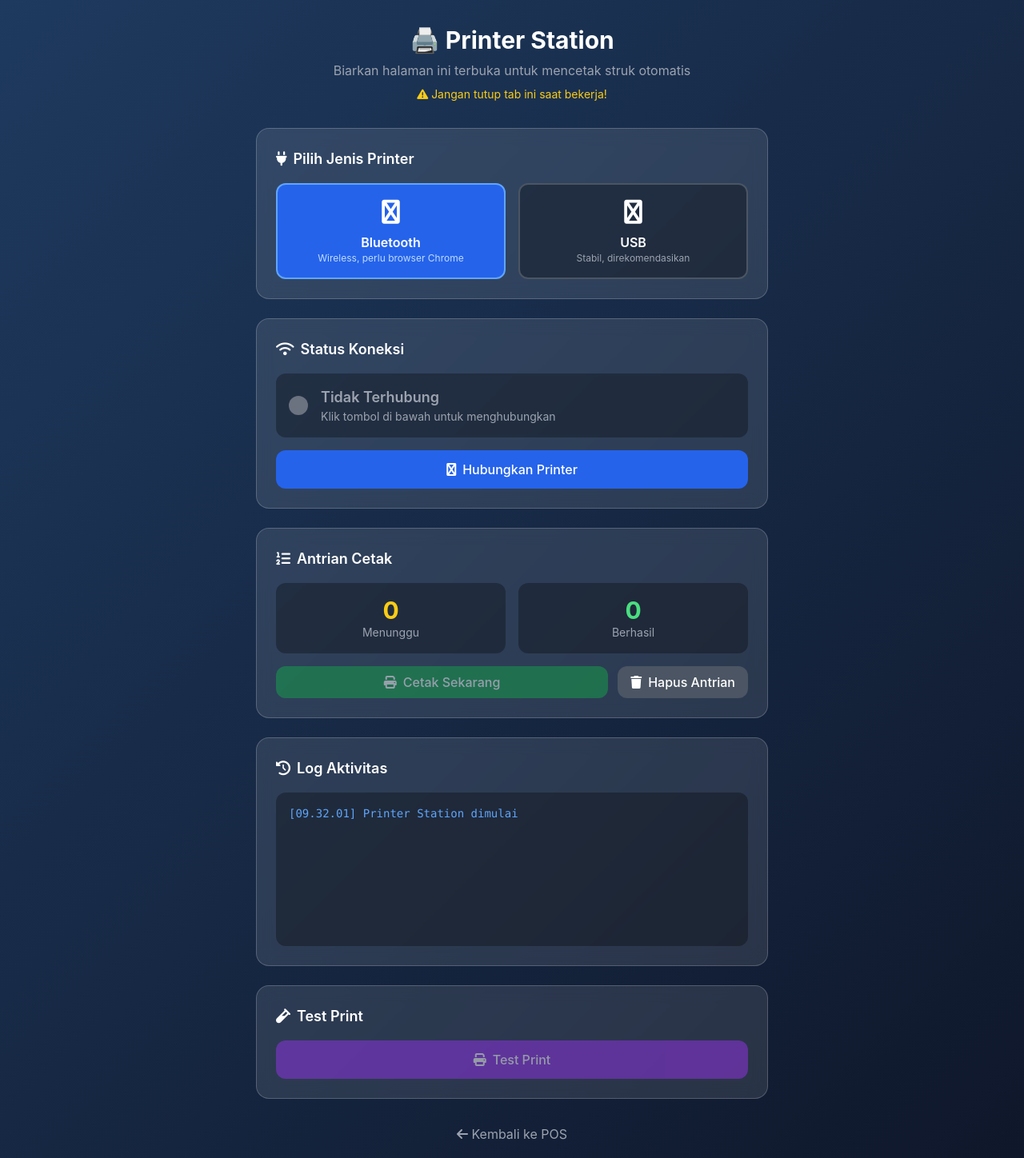
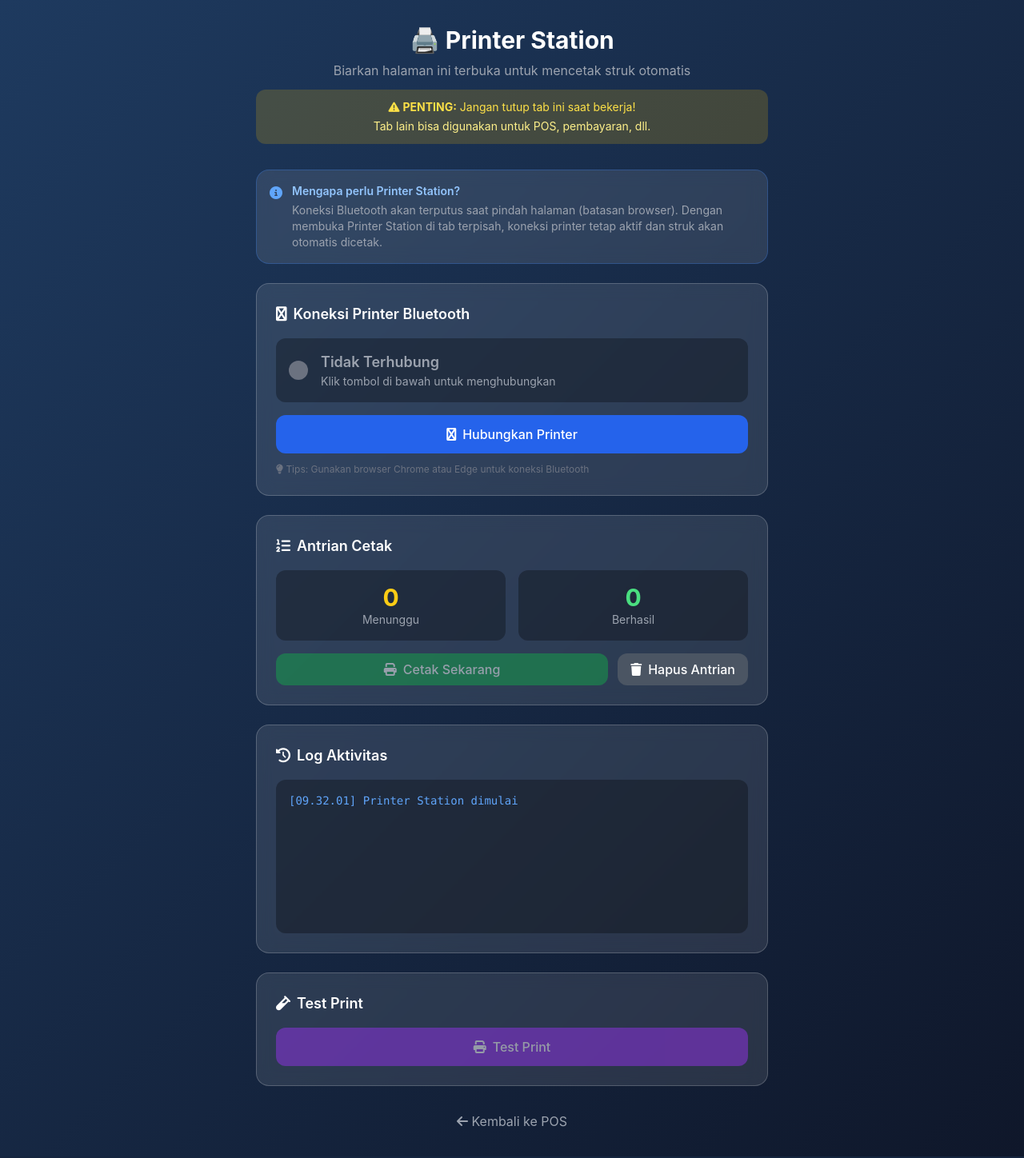
Before and after one commit to Bucin404/KASIR, a Flask app: page /printer-station in a window 1280 px wide. Shown: the top 1448 px of the page at 80% size. Run offline with Flask 3, Linux system fonts and the light colour scheme; a user stored in the database is signed in; data that the repository does not hold is empty; some libraries are stand-ins or nearby versions.

Commit message:
Simplify Printer Station for VPS deployment - focus on Bluetooth only
Co-authored-by: Bucin404 <64872316+Bucin404@users.noreply.github.com>

```diff
--- a/templates/printer_station.html
+++ b/templates/printer_station.html
@@ -51,60 +51,50 @@
         <div class="text-center mb-8">
             <h1 class="text-3xl font-bold mb-2">🖨️ Printer Station</h1>
             <p class="text-gray-400">Biarkan halaman ini terbuka untuk mencetak struk otomatis</p>
-            <p class="text-sm text-yellow-400 mt-2">
-                <i class="fas fa-exclamation-triangle"></i>
-                Jangan tutup tab ini saat bekerja!
-            </p>
+            <div class="mt-3 p-3 bg-yellow-500/20 rounded-xl text-sm">
+                <p class="text-yellow-300">
+                    <i class="fas fa-exclamation-triangle"></i>
+                    <strong>PENTING:</strong> Jangan tutup tab ini saat bekerja!
+                </p>
+                <p class="text-yellow-200 mt-1">
+                    Tab lain bisa digunakan untuk POS, pembayaran, dll.
+                </p>
+            </div>
         </div>
 
-        <!-- Printer Type Selection -->
-        <div class="glass-card rounded-2xl p-6 mb-6">
-            <h2 class="text-lg font-semibold mb-4 flex items-center gap-2">
-                <i class="fas fa-plug"></i> Pilih Jenis Printer
-            </h2>
-
-            <div class="grid grid-cols-2 gap-4">
-                <button id="btnSelectBluetooth" onclick="selectPrinterType('bluetooth')"
-                    class="p-4 rounded-xl bg-blue-600 border-2 border-blue-400 text-center transition hover:bg-blue-700">
-                    <i class="fas fa-bluetooth-b text-3xl mb-2"></i>
-                    <p class="font-semibold">Bluetooth</p>
-                    <p class="text-xs text-blue-200">Wireless, perlu browser Chrome</p>
-                </button>
-
-                <button id="btnSelectUSB" onclick="selectPrinterType('usb')"
-                    class="p-4 rounded-xl bg-black/30 border-2 border-gray-600 text-center transition hover:bg-black/50">
-                    <i class="fas fa-usb text-3xl mb-2"></i>
-                    <p class="font-semibold">USB</p>
-                    <p class="text-xs text-gray-400">Stabil, direkomendasikan</p>
-                </button>
-            </div>
-
-            <div id="usbStatus" class="mt-4 p-3 rounded-lg bg-black/30 hidden">
-                <p class="text-sm text-gray-400">
-                    <i class="fas fa-info-circle"></i>
-                    Status USB: <span id="usbAvailability" class="text-yellow-400">Memeriksa...</span>
-                </p>
+        <!-- Info Card for VPS deployment -->
+        <div class="glass-card rounded-2xl p-4 mb-6 border border-blue-500/30">
+            <div class="flex items-start gap-3">
+                <i class="fas fa-info-circle text-blue-400 mt-1"></i>
+                <div class="text-sm">
+                    <p class="text-blue-300 font-semibold">Mengapa perlu Printer Station?</p>
+                    <p class="text-gray-400 mt-1">
+                        Koneksi Bluetooth akan terputus saat pindah halaman (batasan browser).
+                        Dengan membuka Printer Station di tab terpisah, koneksi printer tetap aktif
+                        dan struk akan otomatis dicetak.
+                    </p>
+                </div>
             </div>
         </div>
 
         <!-- Connection Status -->
         <div class="glass-card rounded-2xl p-6 mb-6">
             <h2 class="text-lg font-semibold mb-4 flex items-center gap-2">
-                <i class="fas fa-wifi"></i> Status Koneksi
+                <i class="fas fa-bluetooth-b"></i> Koneksi Printer Bluetooth
             </h2>
 
             <div id="connectionStatus" class="flex items-center gap-4 p-4 rounded-xl bg-black/30">
                 <div id="statusDot" class="w-6 h-6 rounded-full bg-gray-500"></div>
                 <div class="flex-1">
                     <p id="statusText" class="font-semibold text-lg">Tidak Terhubung</p>
-                    <p id="printerName" class="text-sm text-gray-400">Pilih jenis printer dan klik hubungkan</p>
+                    <p id="printerName" class="text-sm text-gray-400">Klik tombol di bawah untuk menghubungkan</p>
                 </div>
             </div>
 
             <div class="mt-4 flex flex-wrap gap-3">
                 <button id="btnConnect" onclick="connectPrinter()"
                     class="flex-1 bg-blue-600 hover:bg-blue-700 text-white px-6 py-3 rounded-xl font-medium transition flex items-center justify-center gap-2">
-                    <i class="fas fa-bluetooth-b" id="connectIcon"></i> <span id="connectText">Hubungkan Printer</span>
+                    <i class="fas fa-bluetooth-b"></i> Hubungkan Printer
                 </button>
 
                 <button id="btnDisconnect" onclick="disconnectPrinter()"
@@ -112,19 +102,10 @@
                     <i class="fas fa-unlink"></i> Putuskan
                 </button>
             </div>
-        </div>
 
-        <!-- USB Device List (shown when USB selected) -->
-        <div id="usbDeviceList" class="glass-card rounded-2xl p-6 mb-6 hidden">
-            <h2 class="text-lg font-semibold mb-4 flex items-center gap-2">
-                <i class="fas fa-list"></i> Printer USB Terdeteksi
-            </h2>
-            <div id="usbDevices" class="space-y-2">
-                <p class="text-gray-400 text-sm">Memuat daftar printer...</p>
-            </div>
-            <button onclick="refreshUSBDevices()" class="mt-4 text-sm text-blue-400 hover:text-blue-300">
-                <i class="fas fa-sync-alt"></i> Refresh Daftar
-            </button>
+            <p class="text-xs text-gray-500 mt-3">
+                <i class="fas fa-lightbulb"></i> Tips: Gunakan browser Chrome atau Edge untuk koneksi Bluetooth
+            </p>
         </div>
 
         <!-- Print Queue Status -->
```
